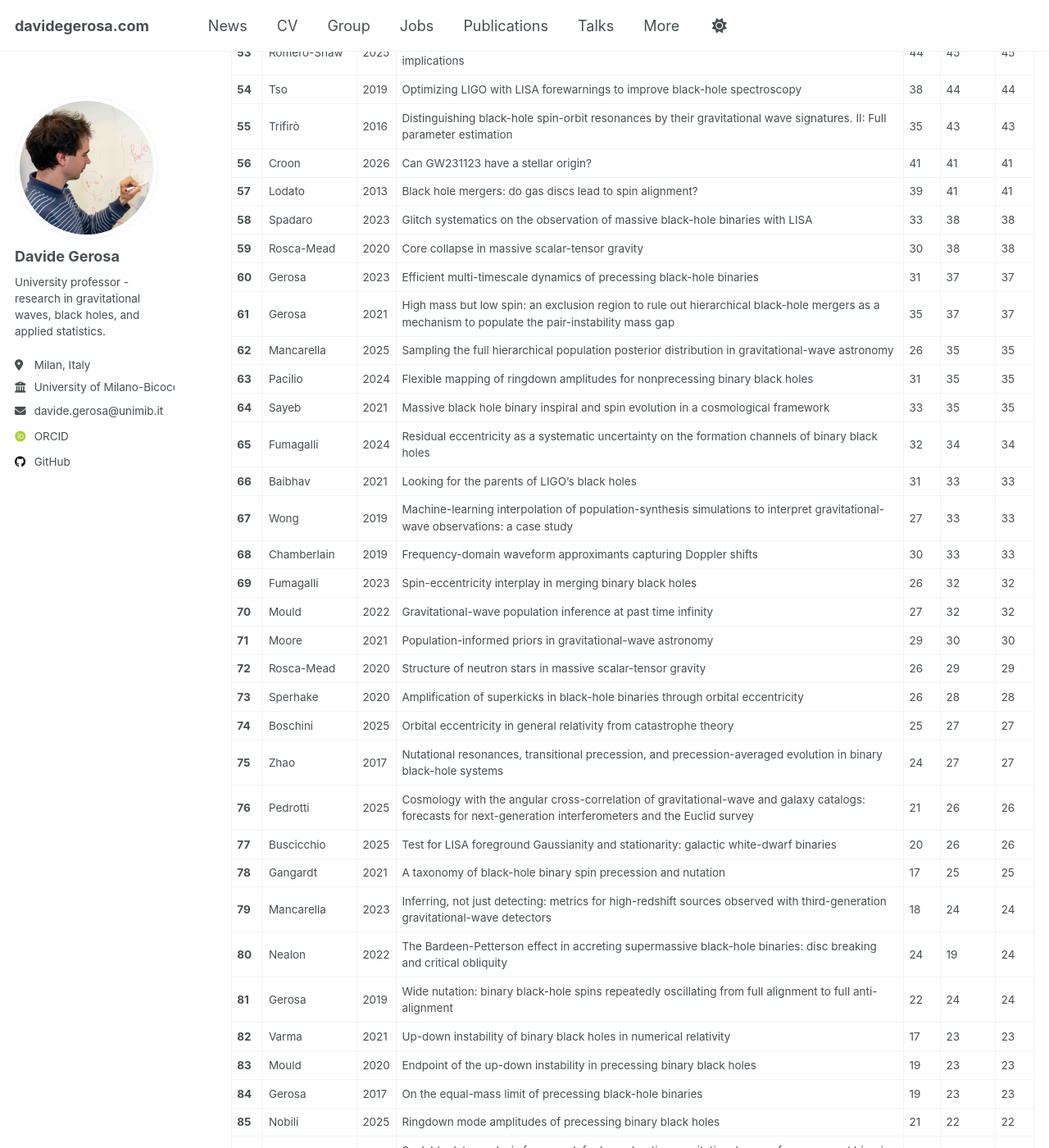
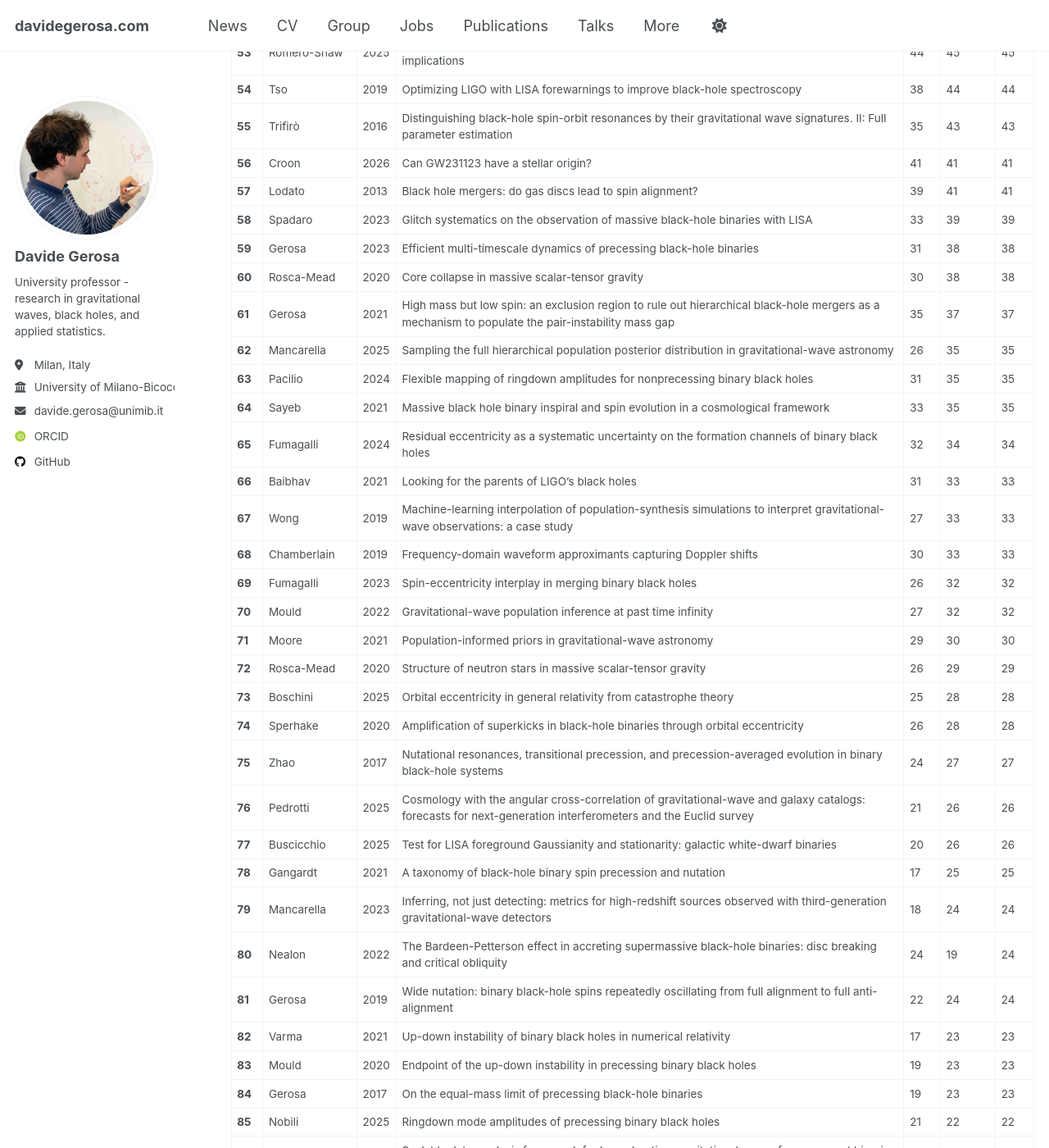
Before and after one commit to dgerosa/website, a Jekyll site: the page built from _pages/citations.md, in a window 1280 px wide and 1400 px high, scrolled down 2624 px. Shown: the whole window at 82% size. Built offline with Jekyll 4.4.1, drawn with Linux system fonts in a browser that asks for light colours; some web fonts are replaced; some of the changed text lies outside the part shown.

Commit message:
Website update from workflow

```diff
--- a/_pages/_citations.md
+++ b/_pages/_citations.md
@@ -66,9 +66,9 @@
 | **55** | Trifirò | 2016 | Distinguishing black-hole spin-orbit resonances by their gravitational wave signatures. II: Full parameter estimation | 35 | 43 | 43 |
 | **56** | Croon | 2026 | Can GW231123 have a stellar origin? | 41 | 41 | 41 |
 | **57** | Lodato | 2013 | Black hole mergers: do gas discs lead to spin alignment? | 39 | 41 | 41 |
-| **58** | Spadaro | 2023 | Glitch systematics on the observation of massive black-hole binaries with LISA | 33 | 38 | 38 |
-| **59** | Rosca-Mead | 2020 | Core collapse in massive scalar-tensor gravity | 30 | 38 | 38 |
-| **60** | Gerosa | 2023 | Efficient multi-timescale dynamics of precessing black-hole binaries | 31 | 37 | 37 |
+| **58** | Spadaro | 2023 | Glitch systematics on the observation of massive black-hole binaries with LISA | 33 | 39 | 39 |
+| **59** | Gerosa | 2023 | Efficient multi-timescale dynamics of precessing black-hole binaries | 31 | 38 | 38 |
+| **60** | Rosca-Mead | 2020 | Core collapse in massive scalar-tensor gravity | 30 | 38 | 38 |
 | **61** | Gerosa | 2021 | High mass but low spin: an exclusion region to rule out hierarchical black-hole mergers as a mechanism to populate the pair-instability mass gap | 35 | 37 | 37 |
 | **62** | Mancarella | 2025 | Sampling the full hierarchical population posterior distribution in gravitational-wave astronomy | 26 | 35 | 35 |
 | **63** | Pacilio | 2024 | Flexible mapping of ringdown amplitudes for nonprecessing binary black holes | 31 | 35 | 35 |
@@ -81,8 +81,8 @@
 | **70** | Mould | 2022 | Gravitational-wave population inference at past time infinity | 27 | 32 | 32 |
 | **71** | Moore | 2021 | Population-informed priors in gravitational-wave astronomy | 29 | 30 | 30 |
 | **72** | Rosca-Mead | 2020 | Structure of neutron stars in massive scalar-tensor gravity | 26 | 29 | 29 |
-| **73** | Sperhake | 2020 | Amplification of superkicks in black-hole binaries through orbital eccentricity | 26 | 28 | 28 |
-| **74** | Boschini | 2025 | Orbital eccentricity in general relativity from catastrophe theory | 25 | 27 | 27 |
+| **73** | Boschini | 2025 | Orbital eccentricity in general relativity from catastrophe theory | 25 | 28 | 28 |
+| **74** | Sperhake | 2020 | Amplification of superkicks in black-hole binaries through orbital eccentricity | 26 | 28 | 28 |
 | **75** | Zhao | 2017 | Nutational resonances, transitional precession, and precession-averaged evolution in binary black-hole systems | 24 | 27 | 27 |
 | **76** | Pedrotti | 2025 | Cosmology with the angular cross-correlation of gravitational-wave and galaxy catalogs: forecasts for next-generation interferometers and the Euclid survey | 21 | 26 | 26 |
 | **77** | Buscicchio | 2025 | Test for LISA foreground Gaussianity and stationarity: galactic white-dwarf binaries | 20 | 26 | 26 |
```
Also changed, not shown: other parts of _pages/_citations.md (+17 -17 lines), _pages/_group.md (+1 -1 lines), _pages/_publications.md (+1 -1 lines), _pages/_talks.md (+1 -1 lines).
